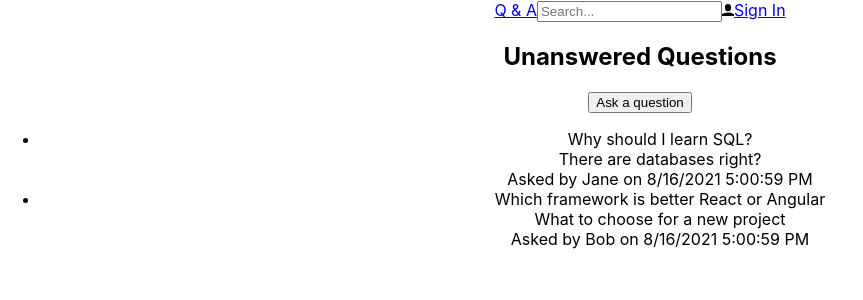
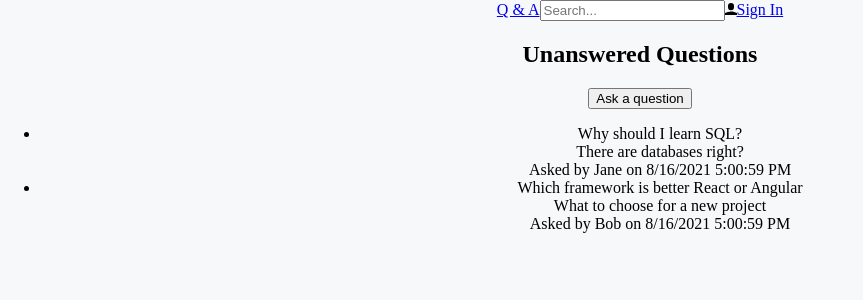
Before and after one commit to sswietoniowski/learning-aspnetcore-react-frontend-react-app, a React (Create React App) app: page / in a window 1280 px wide. Shown: the top 300 px of the page, without its empty margins (0-863 px from the left). Built offline with nearby package versions, Linux system fonts and the light colour scheme.

Commit message:
Styled document body

```diff
--- a/src/index.css
+++ b/src/index.css
@@ -1,13 +1,4 @@
 body {
   margin: 0;
-  font-family: -apple-system, BlinkMacSystemFont, 'Segoe UI', 'Roboto', 'Oxygen',
-    'Ubuntu', 'Cantarell', 'Fira Sans', 'Droid Sans', 'Helvetica Neue',
-    sans-serif;
-  -webkit-font-smoothing: antialiased;
-  -moz-osx-font-smoothing: grayscale;
+  background-color: #f7f8fa;
 }
-
-code {
-  font-family: source-code-pro, Menlo, Monaco, Consolas, 'Courier New',
-    monospace;
-}
```
